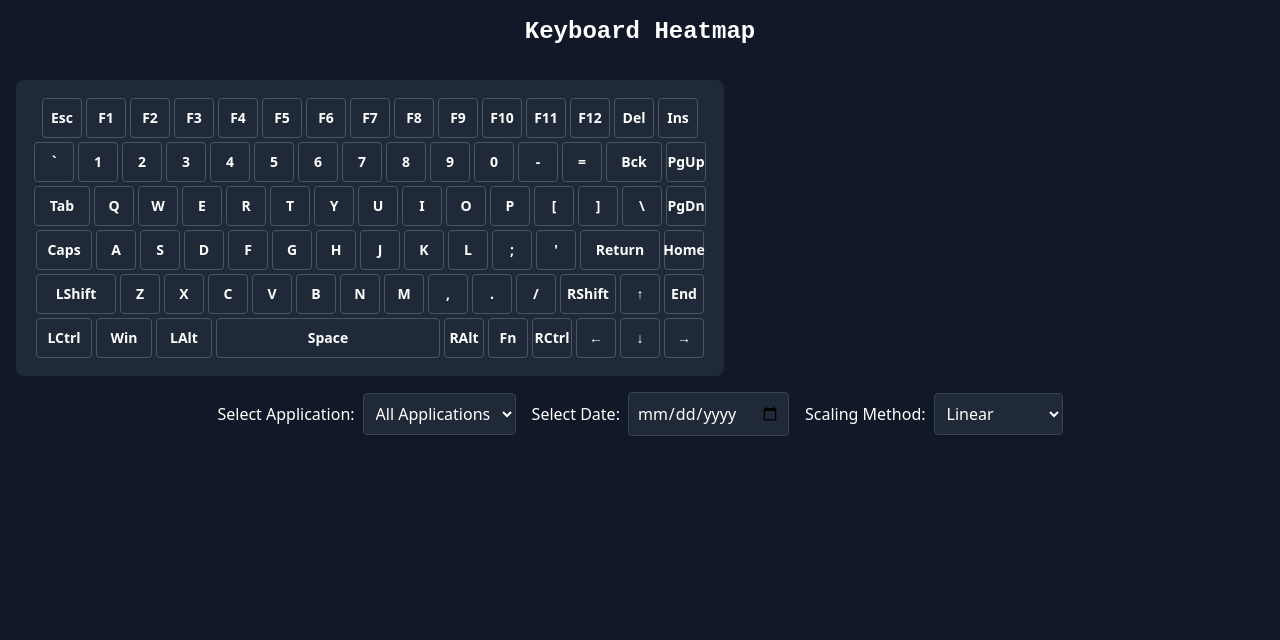
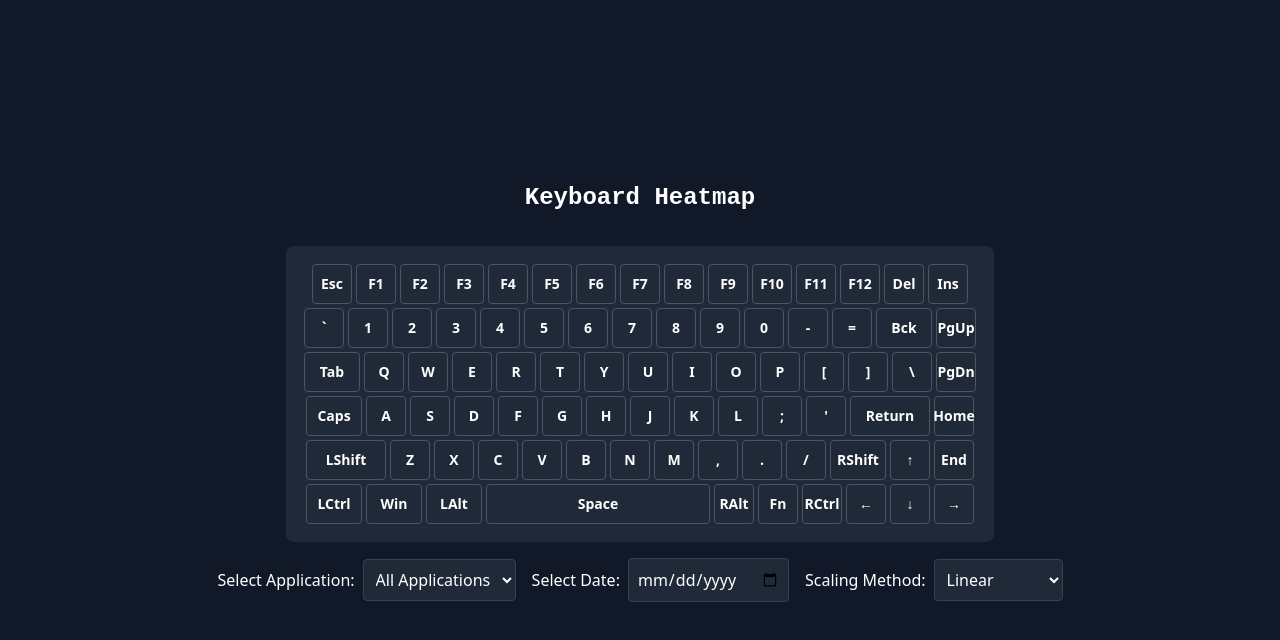
Before and after one commit to t4skmanag3r/keycap-app, a Vue app: page / in a window 1280 px wide. Shown: the top 640 px of the page. Built offline with nearby package versions, Linux system fonts and the light colour scheme.

Commit message:
centered the keyboard heatmap

```diff
--- a/src/App.vue
+++ b/src/App.vue
@@ -1,5 +1,5 @@
 <template>
-  <div class="container mx-auto p-4 flex flex-col gap-4">
+  <div class="container mx-auto p-4 flex flex-col gap-4 items-center justify-center min-h-screen">
     <h1 class="text-2xl font-bold mb-4 text-white text-center">Keyboard Heatmap</h1>
     <KeyboardHeatmap ref="heatmapRef" :selectedApp="selectedApp" :selectedDate="selectedDate" :scalingMethod="scalingMethod" />
     <div class="mb-4 flex items-center justify-center space-x-4">
@@ -57,6 +57,10 @@ onMounted(() => {
 </script>
 
 <style>
+#app {
+  @apply min-h-screen;
+}
+
 body {
   @apply bg-gray-900;
 }
```
